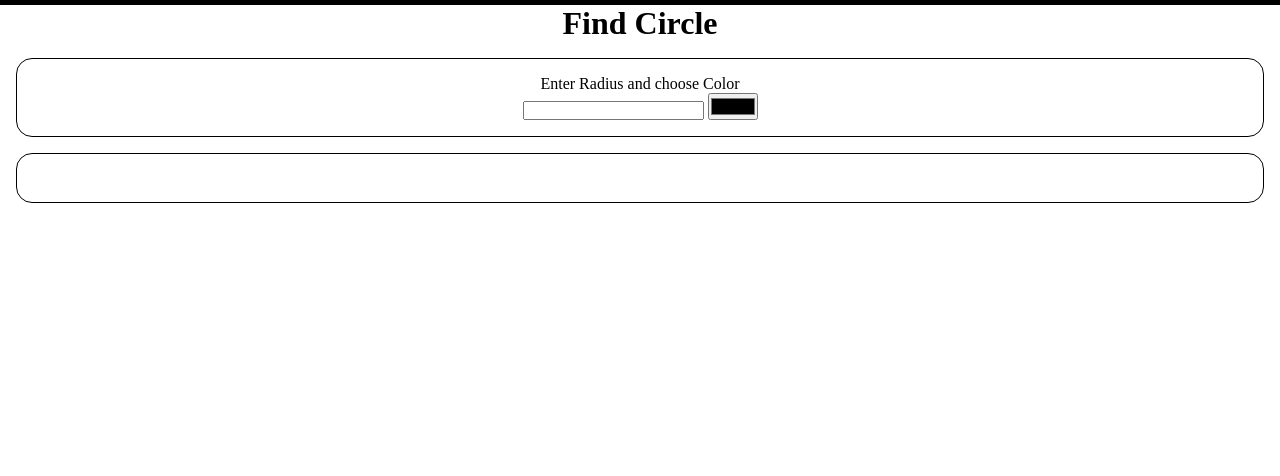
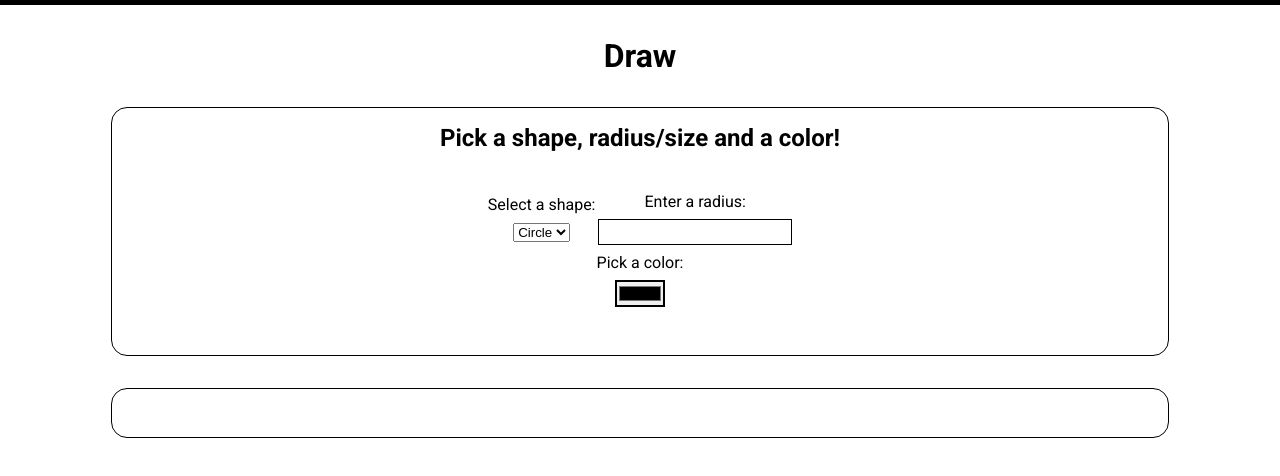
Before and after one commit to PW-learning/drawing-program, a plain HTML site: page index.html in a window 1280 px wide. Drawn offline with Linux system fonts and the light colour scheme.

Commit message:
improved the overall styling/sizes of elements on the page

```diff
--- a/css/style.css
+++ b/css/style.css
@@ -1,12 +1,52 @@
-* {margin: 0;padding: 0;}
+* {
+    margin: 0;
+    padding: 0;
+}
+
 body {
     border-top: 5px solid #000;
     text-align: center;
+    font-family: 'Roboto', sans-serif;
 }
-#circle {margin:1rem auto;}
-.frm, .inf {
+
+h1 {
+    margin-top: 2rem;
+}
+
+.input-infomation {
+    width: 30%;
+    min-width: 200px;
+    margin: 2rem auto;
+    display: flex;
+    flex-wrap: wrap;
+    justify-content: space-around;
+    align-items: center;
+}
+
+.input-infomation div label {
+    display: block;
+    padding: 0.5rem 0;
+}
+
+#circle {
+    margin: 1rem auto;
+}
+
+#radius {
+    height: 1.5rem;
+    width: 12rem;
+    border: 1px solid black;
+}
+
+#color {
+    border: 2px solid black;
+}
+
+.frm,
+.inf {
     border: 1px solid #000;
-    margin: 1rem;
     border-radius: 1rem;
     padding: 1rem;
+    width: 80%;
+    margin: 2rem auto;
 }
--- a/index.html
+++ b/index.html
@@ -1,18 +1,39 @@
 <!DOCTYPE html>
 <html lang="en">
+
 <head>
     <meta charset="UTF-8">
     <meta http-equiv="X-UA-Compatible" content="IE=edge">
     <meta name="viewport" content="width=device-width, initial-scale=1.0">
-    <title>Find Circle Info</title>
+    <!-- font -->
+    <link rel="preconnect" href="https://fonts.gstatic.com">
+    <link href="https://fonts.googleapis.com/css2?family=Roboto:wght@400;700&display=swap" rel="stylesheet">
+    <!-- icon -->
+    <link rel="icon" href="img/icon.png">
+    <title>Drawing program</title>
     <link rel="stylesheet" href="css/style.css">
 </head>
+
 <body>
-    <h1>Find Circle</h1>
+    <h1>Draw</h1>
     <div class="frm">
-        <p>Enter Radius and choose Color</p>
-        <input id="radius" type="number" />
-        <input id="color" type="color" />
+        <h2>Pick a shape, radius/size and a color!</h2>
+        <div class="input-infomation">
+            <div>
+                <label for="select">Select a shape:</label>
+                <select>
+                    <option value="circle">Circle</option>
+                </select>
+            </div>
+            <div>
+                <label for="radius">Enter a radius:</label>
+                <input id="radius" type="number" />
+            </div>
+            <div>
+                <label for="color">Pick a color:</label>
+                <input id="color" type="color" />
+            </div>
+        </div>
     </div>
     <div class="inf">
         <div id="results"></div>
@@ -20,4 +41,5 @@
     </div>
     <script src="js/main.js"></script>
 </body>
+
 </html>
```
